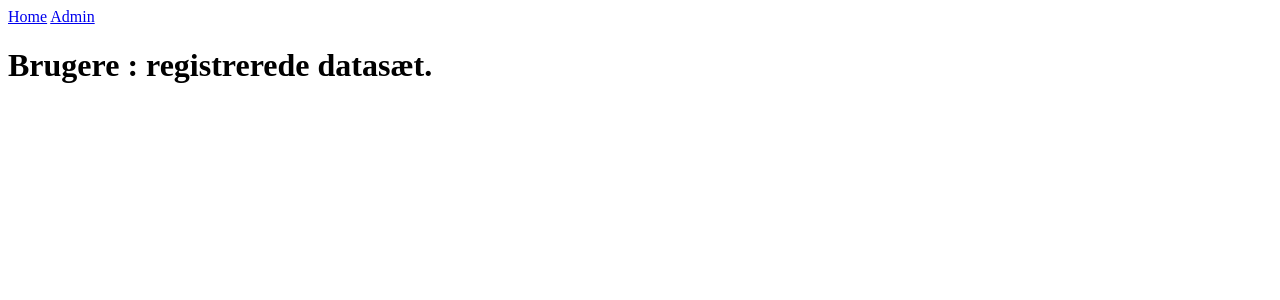
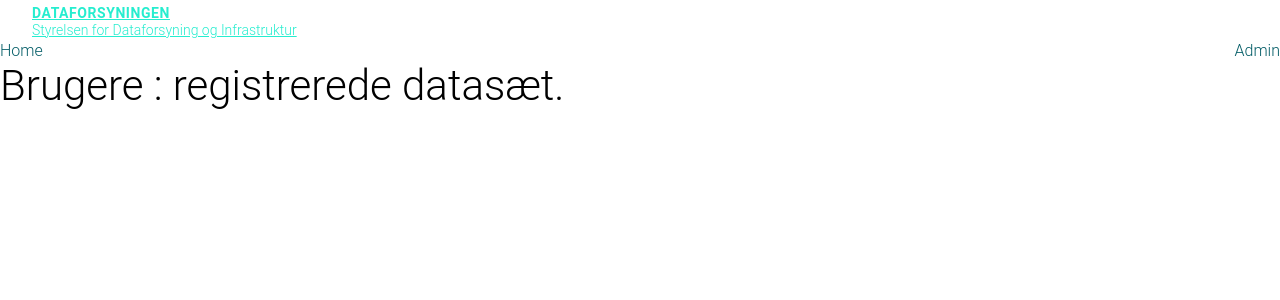
Before and after one commit to SkibstedN/MetaDataAbonnementSYstem, a Django app: page /user_datasets/ in a window 1280 px wide. Shown: the top 300 px of the page. Run offline with Django 4.2, Linux system fonts and the light colour scheme; some web fonts are replaced.

Commit message:
css added

```diff
--- a/mysite/metaSubscribe/templates/base.html
+++ b/mysite/metaSubscribe/templates/base.html
@@ -1,25 +1,22 @@
+{% load static %}
 <!DOCTYPE html>
 <html lang="en">
 <head>
     <meta charset="UTF-8">
     <meta name="viewport" content="width=device-width, initial-scale=1.0">
     <title>MetaSubscribe</title>
-    <!-- {% load static %}
-    <link rel="stylesheet" href="{% static '/MetaSubscribe/static/designsystem.css' %}"> -->
+
+    <link rel="stylesheet" href="{% static 'designsystem.css' %}">
 </head>
 <body>
 
-    <!-- <a class="ds-logo-micro" href="#logos">
+    <a class="ds-logo-micro" href="#logos">
         <strong>Dataforsyningen</strong>
         <span>Styrelsen for Dataforsyning og Infrastruktur</span>
-      </a> -->
+    </a>
 
 <nav>
     <a href="{% url 'home_page' %}">Home</a>
-    <!-- <a href="{% url 'users_view' %}">Users</a>
-    <a href="{% url 'datasets_view' %}">Datasets</a>
-    <a href="{% url 'user_datasets_view' %}">User Datasets</a>
-    <a href="{% url 'dataset_users_view' %}">Datasets and Users</a> -->
     <a href="{% url 'admin_page' %}">Admin</a>
 
 </nav>
--- a/mysite/metaSubscribe/templates/login.html
+++ b/mysite/metaSubscribe/templates/login.html
@@ -1,7 +1,7 @@
 {% extends "base.html" %}
 
 {% block content %}
-<h2>Login for brugere</h2>
+<h2>Login for brugere med mere</h2>
 <form method="post">
     {% csrf_token %}
     {{ form.as_p }}
--- a/mysite/metaSubscribe/templates/user_datasets.html
+++ b/mysite/metaSubscribe/templates/user_datasets.html
@@ -3,12 +3,12 @@
 {% block content %}
 <h1>Brugere : registrerede datasæt.</h1>
 <ul>
-{% for user in users %}
+{% for user, user_datasets in user_dataset_info.items %}
     <li>
         {{ user.EMAIL }}:
         <ul>
-        {% for dataset in user.datasets.all %}
-            <li>{{ dataset.TITEL }}</li>
+        {% for user_dataset in user_datasets %}
+            <li>{{ user_dataset.dataset.TITEL }} - {{ user_dataset.description }}</li>
         {% endfor %}
         </ul>
     </li>
--- a/mysite/metaSubscribe/views.py
+++ b/mysite/metaSubscribe/views.py
@@ -95,8 +95,17 @@
 
 
 def user_datasets_view(request):
-    users = CustomUser.objects.prefetch_related('datasets').all()
-    return render(request, 'user_datasets.html', {'users': users})
+    # This query might be inefficient if the number of users is large.
+    # Consider using pagination or filtering.
+    users = CustomUser.objects.all()
+
+    # Prepare a structure to hold datasets with descriptions per user
+    user_dataset_info = {}
+    for user in users:
+        user_datasets = UserDataset.objects.filter(customuser=user).select_related('dataset')
+        user_dataset_info[user] = user_datasets  # This pairs the user with their respective datasets and descriptions
+
+    return render(request, 'user_datasets.html', {'user_dataset_info': user_dataset_info})
 
 def users_view(request):
     users = CustomUser.objects.all()
```
Also changed, not shown: 3 other files.
